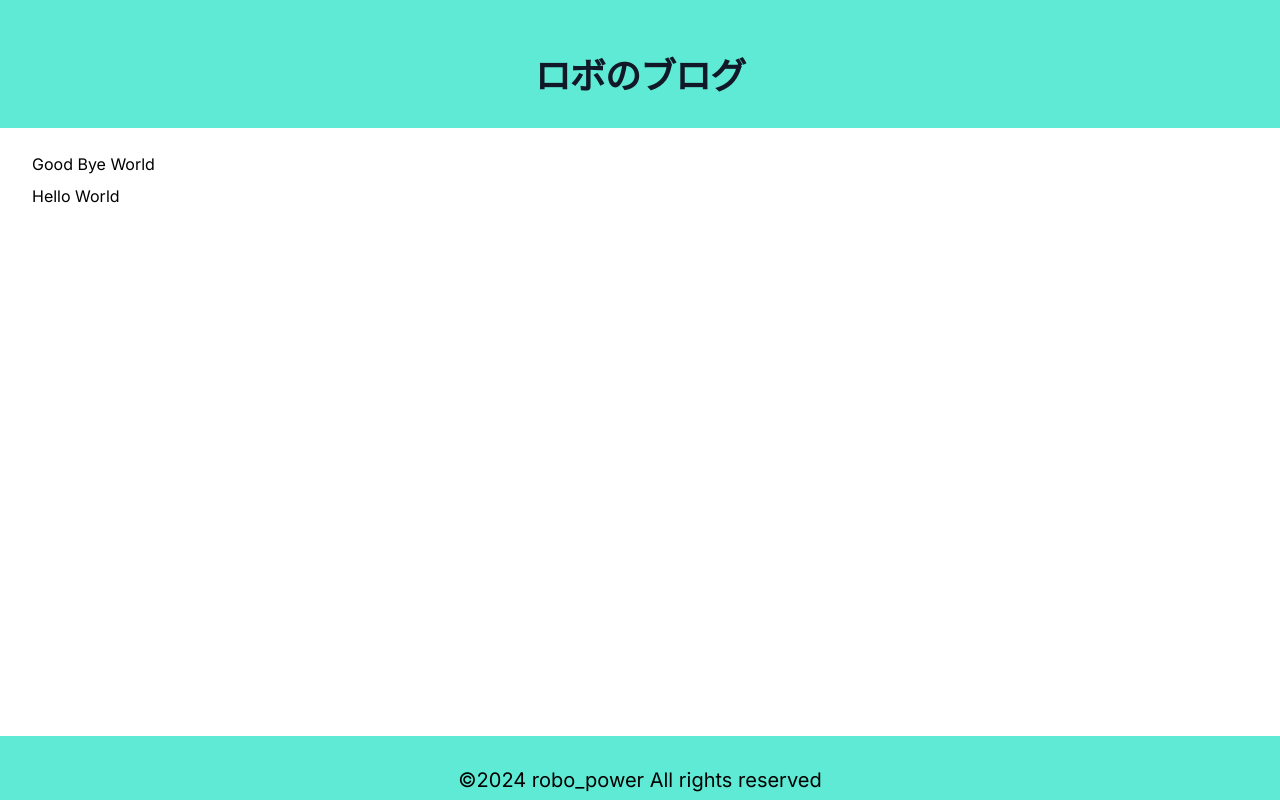
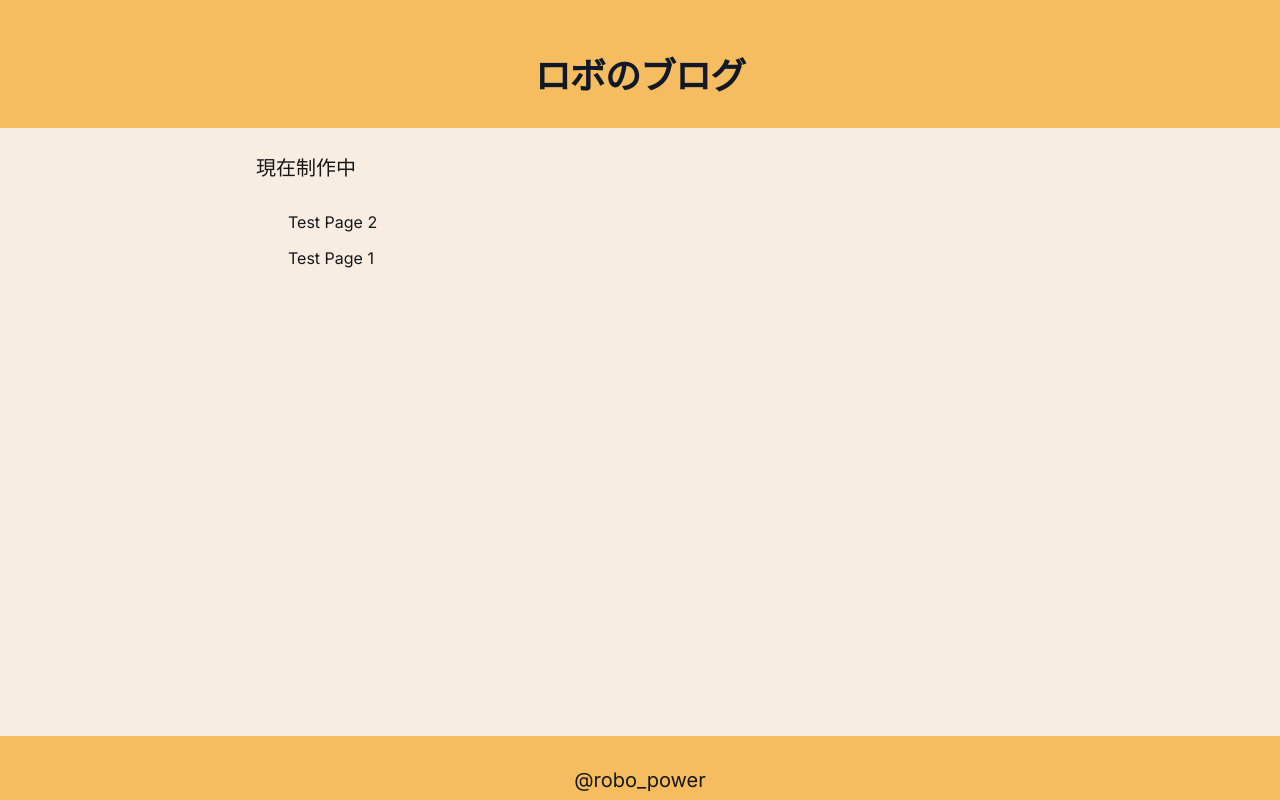
Before and after one commit to robo-power/blog, a Next.js app: page / in a window 1280 px wide. Built offline with nearby package versions, Linux system fonts and the light colour scheme.

Commit message:
Changed colors and test pages

```diff
--- a/app/blog/[slug]/page.js
+++ b/app/blog/[slug]/page.js
@@ -26,7 +26,7 @@ export default async function BlogPost({ params }) {
 	const contentHtml = processedContent.toString();
 
 	return (
-		<div className="grow bg-white px-6 py-0 lg:px-8">
+		<div className="grow px-6 py-0 lg:px-8">
 			<div className="mx-auto max-w-3xl text-base leading-7 text-gray-700">
 				<h1 className="mt-2 text-3xl font-bold tracking-tight text-gray-900 sm:text-4xl">
 					{title}
--- a/app/globals.css
+++ b/app/globals.css
@@ -3,15 +3,8 @@
 @tailwind utilities;
 
 :root {
-  --background: #ffffff;
+  --background: #F7EDE2;
   --foreground: #171717;
-}
-
-@media (prefers-color-scheme: dark) {
-  :root {
-    --background: #0a0a0a;
-    --foreground: #ededed;
-  }
 }
 
 
@@ -19,6 +12,16 @@
   .text-balance {
     text-wrap: balance;
   }
+}
+
+body {
+  background-color: var(--background);
+  color: var(--foreground);
+}
+
+header,
+footer {
+  background-color: #F6BD60
 }
 
 p {
--- a/app/layout.js
+++ b/app/layout.js
@@ -14,12 +14,12 @@ export default function RootLayout({ children }) {
     <html lang="ja">
       <body className={inter.className}>
 	  <div className='flex min-h-screen flex-col justify-between'>
-	  	<header className='bg-teal-300 text-center py-8'>
-	  		<h1> ロボのブログ</h1>
+	  	<header className='text-center py-8'>
+	  		<a href="/"><h1> ロボのブログ</h1></a>
 	  	</header>
 	  	{children}
-	  	<footer className='bg-teal-300 text-center py-1'>
-	  		<p>©2024 robo_power All rights reserved</p>
+	  	<footer className='text-center py-1'>
+	  		<a href="https://x.com/robo_power"><p>@robo_power</p></a>
 	  	</footer>
 	  </div>
       </body>
--- a/app/page.js
+++ b/app/page.js
@@ -22,7 +22,9 @@ export default async function Blogs() {
 	);
 
 	return (
-		<div className="grow">
+		<div className="grow px-6 py-0 lg:px-8">
+			<div className="mx-auto max-w-3xl text-base leading-7">
+				<p>現在制作中</p>
 				<ul>
 					{posts.map((post) => (
 						<li key={post.slug}>
@@ -31,5 +33,6 @@ export default async function Blogs() {
 					))}
 				</ul>
 			</div>
+		</div>
 	);
 }
--- a/content/Second.md
+++ b/content/Second.md
@@ -1,6 +1,6 @@
 ---
-title: Good Bye World
-date: "2023-06-25"
+title: Test Page 2
+date: "2024-11-05"
 description: "This is my second blog post!"
 ---
 
--- a/content/hello-world.md
+++ b/content/test-page-1.md
@@ -1,6 +1,6 @@
 ---
-title: Hello World
-date: "2023-06-24"
+title: Test Page 1
+date: "2024-11-05"
 description: "This is my first blog post!"
 ---
 
```
Lines whose indentation alone changed are shown as unchanged.
